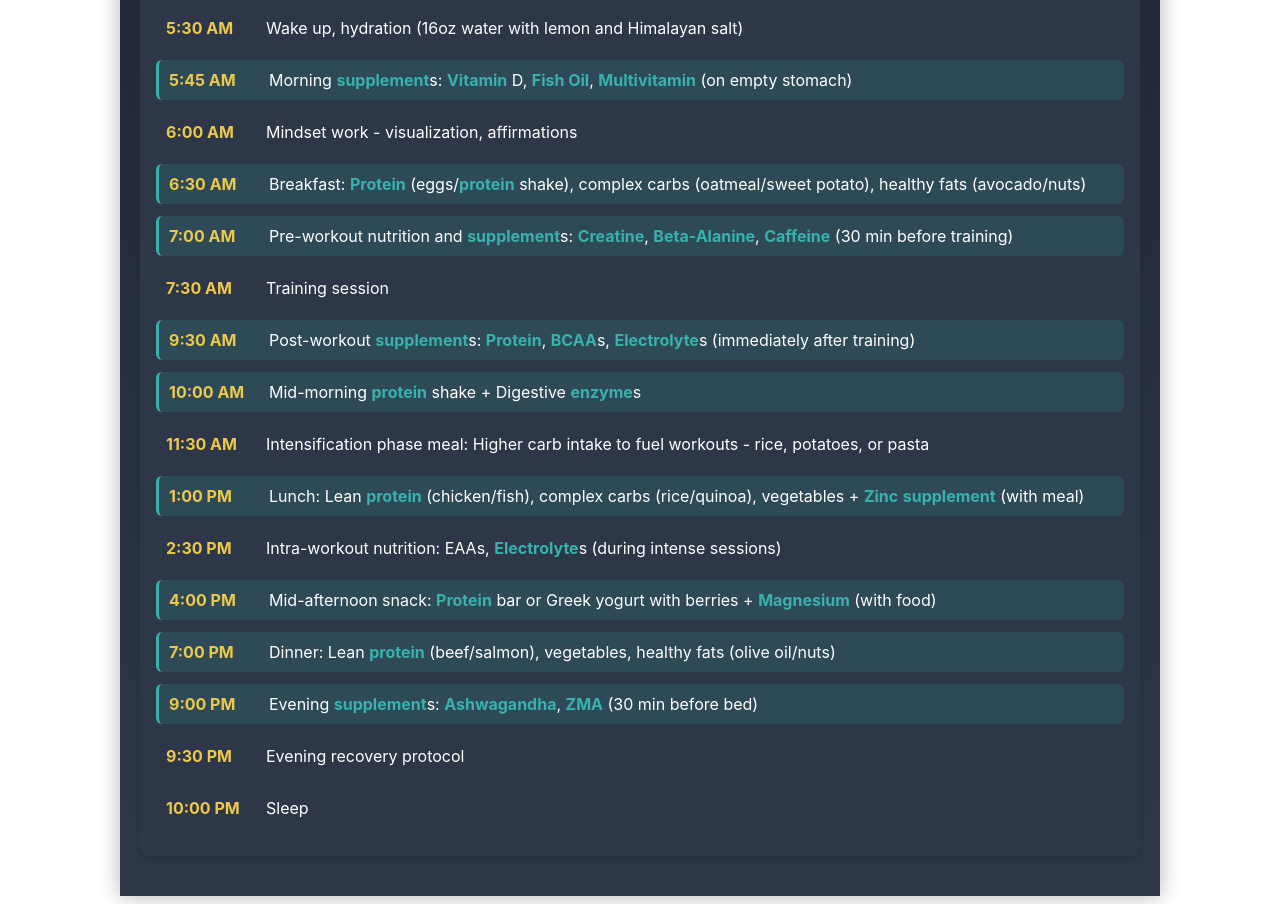
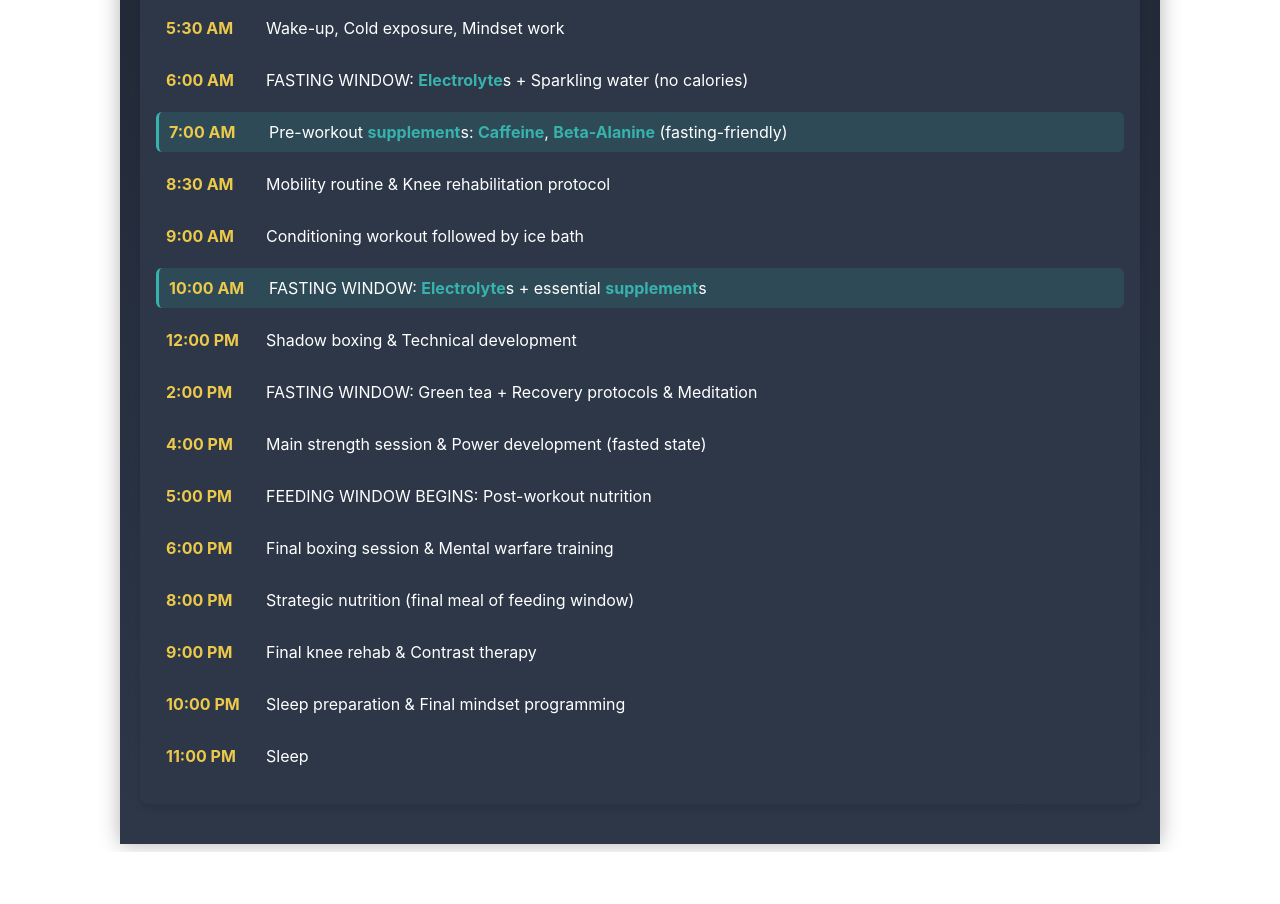
Before and after one commit to Dgcode88/tyson2, a React (Create React App) app: page / in a window 1280 px wide. Shown: the part 640-1544 px from the top of the page. After the commit the page ends 1492 px from the top, so only its background shows below. Built offline with nearby package versions, Linux system fonts and the light colour scheme.

Commit message:
Restore original schedule with proper fasting day handling

```diff
--- a/src/App.js
+++ b/src/App.js
@@ -1577,92 +1577,92 @@ function App() {
   };
 
   const getDailySchedule = () => {
-    // Determine if today is a fasting day (for example, odd days or specific days per phase)
-    const isFastingDay = currentDay % 4 === 0; // Example: Every 4th day is a fasting day
-
-    // Common schedule items for all days (fasting and non-fasting)
-    const commonItems = [
-      { time: "5:30 AM", activity: "Wake up, hydration (16oz water with lemon and Himalayan salt)" },
-      { time: "5:45 AM", activity: "Morning supplements: Vitamin D, Fish Oil, Multivitamin (on empty stomach)" },
-      { time: "6:00 AM", activity: "Mindset work - visualization, affirmations" },
-      { time: "7:00 AM", activity: isFastingDay ? "Pre-workout supplements: Creatine, Beta-Alanine, Caffeine (30 min before training)" : "Pre-workout nutrition and supplements: Creatine, Beta-Alanine, Caffeine (30 min before training)" },
-      { time: "9:30 PM", activity: "Evening recovery protocol" },
-      { time: "10:00 PM", activity: "Sleep" },
-    ];
-
-    // Training day specific schedule
-    const trainingDayItems = [
-      { time: "7:30 AM", activity: "Training session" },
-      { time: "9:30 AM", activity: isFastingDay ? "Electrolytes and essential supplements (maintain fast)" : "Post-workout supplements: Protein, BCAAs, Electrolytes (immediately after training)" },
-    ];
-
-    // Rest day specific schedule
-    const restDayItems = [
-      { time: "7:30 AM", activity: "Active recovery: Mobility work or light cardio" },
-      { time: "9:30 AM", activity: "Rehabilitation exercises" },
-    ];
-
-    // Non-fasting day meal items
-    const mealItems = isFastingDay ? [] : [
-      { time: "6:30 AM", activity: "Breakfast: Protein (eggs/protein shake), complex carbs (oatmeal/sweet potato), healthy fats (avocado/nuts)" },
-      { time: "10:00 AM", activity: "Mid-morning protein shake + Digestive enzymes" },
-      { time: "1:00 PM", activity: "Lunch: Lean protein (chicken/fish), complex carbs (rice/quinoa), vegetables + Zinc supplement (with meal)" },
-      { time: "4:00 PM", activity: "Mid-afternoon snack: Protein bar or Greek yogurt with berries + Magnesium (with food)" },
-      { time: "7:00 PM", activity: "Dinner: Lean protein (beef/salmon), vegetables, healthy fats (olive oil/nuts)" },
-    ];
-
-    // Fasting day specific items
-    const fastingDayItems = isFastingDay ? [
-      { time: "9:00 AM", activity: "FASTING WINDOW: Electrolytes + Sparkling water (no calories)" },
-      { time: "12:00 PM", activity: "FASTING WINDOW: Black coffee or green tea + Electrolytes (maintain hydration)" },
-      { time: "3:00 PM", activity: "FASTING WINDOW: Apple cider vinegar water + Minerals (maintain electrolyte balance)" },
-      { time: "6:00 PM", activity: "FASTING WINDOW: Sodium + Potassium in water (maintain electrolyte balance)" },
-      { time: "9:00 PM", activity: "Evening supplements: Ashwagandha, ZMA (30 min before bed)" },
-    ] : [
-      { time: "9:00 PM", activity: "Evening supplements: Ashwagandha, ZMA (30 min before bed)" },
-    ];
-
-    // Phase-specific items
-    const phaseItems = [];
-    switch (currentPhase) {
-      case 1: // Foundation
-        phaseItems.push(
-          { time: "3:00 PM", activity: "Electrolyte drink + Vitamin C (between meals)" },
-          isFastingDay ? { time: "5:00 PM", activity: "Foundation phase: Extended fasting window (prioritizing autophagy)" } :
-          { time: "11:00 AM", activity: "Foundation phase snack: Banana with almond butter (focus on nutrient density)" }
-        );
-        break;
-      case 2: // Intensification
-        phaseItems.push(
-          { time: "2:30 PM", activity: "Intra-workout nutrition: EAAs, Electrolytes (during intense sessions)" },
-          isFastingDay ? { time: "4:00 PM", activity: "Intensification phase: Strategic electrolytes during fasting window" } :
-          { time: "11:30 AM", activity: "Intensification phase meal: Higher carb intake to fuel workouts - rice, potatoes, or pasta" }
-        );
-        break;
-      case 3: // Peak/Maintenance
-        phaseItems.push(
-          { time: "11:30 AM", activity: isFastingDay ? "Pre-lunch: Extended fasting window for metabolic flexibility" : "Pre-lunch supplements: Digestive enzymes (15 min before meal)" },
-          { time: "3:00 PM", activity: "Performance supplements: Beta-Alanine, Citrulline (1 hr before evening session)" },
-          isFastingDay ? { time: "5:00 PM", activity: "Peak phase: Strategic electrolytes during extended fasting" } :
-          { time: "8:30 AM", activity: "Peak phase nutrition: Protein-focused meal with strategic carb timing before/after workouts" }
-        );
-        break;
+    const isTrainingDay = currentDay % 7 !== 0; // Rest on every 7th day
+    const isFastingDay = currentDay % 2 !== 0; // Odd days are fasting days
+
+    if (isTrainingDay) {
+      // Training day schedule
+      if (isFastingDay) {
+        // Fasting + Training day
+        return [
+          { time: "5:30 AM", activity: "Wake-up, Cold exposure, Mindset work" },
+          { time: "6:00 AM", activity: "FASTING WINDOW: Electrolytes + Sparkling water (no calories)" },
+          { time: "7:00 AM", activity: "Pre-workout supplements: Caffeine, Beta-Alanine (fasting-friendly)" },
+          { time: "8:30 AM", activity: "Mobility routine & Knee rehabilitation protocol" },
+          { time: "9:00 AM", activity: "Conditioning workout followed by ice bath" },
+          { time: "10:00 AM", activity: "FASTING WINDOW: Electrolytes + essential supplements" },
+          { time: "12:00 PM", activity: "Shadow boxing & Technical development" },
+          { time: "2:00 PM", activity: "FASTING WINDOW: Green tea + Recovery protocols & Meditation" },
+          { time: "4:00 PM", activity: "Main strength session & Power development (fasted state)" },
+          { time: "5:00 PM", activity: "FEEDING WINDOW BEGINS: Post-workout nutrition" },
+          { time: "6:00 PM", activity: "Final boxing session & Mental warfare training" },
+          { time: "8:00 PM", activity: "Strategic nutrition (final meal of feeding window)" },
+          { time: "9:00 PM", activity: "Final knee rehab & Contrast therapy" },
+          { time: "10:00 PM", activity: "Sleep preparation & Final mindset programming" },
+          { time: "11:00 PM", activity: "Sleep" },
+        ];
+      } else {
+        // Feeding + Training day
+        return [
+          { time: "7:30 AM", activity: "Wake-up, Cold exposure, Mindset work" },
+          { time: "8:30 AM", activity: "Breakfast: Protein + complex carbs" },
+          { time: "9:00 AM", activity: "Mobility routine & Knee rehabilitation protocol" },
+          { time: "9:30 AM", activity: "Pre-workout nutrition and supplements" },
+          { time: "10:00 AM", activity: "Conditioning workout followed by ice bath" },
+          { time: "11:30 AM", activity: "Post-workout nutrition: Protein + carbohydrates" },
+          { time: "12:00 PM", activity: "Shadow boxing & Technical development" },
+          { time: "1:30 PM", activity: "Lunch: High protein, moderate carbs, healthy fats" },
+          { time: "2:00 PM", activity: "Recovery protocols & Meditation" },
+          { time: "3:30 PM", activity: "Pre-workout snack: Protein + quick digesting carbs" },
+          { time: "4:00 PM", activity: "Main strength session & Power development" },
+          { time: "5:30 PM", activity: "Post-workout nutrition: Protein + carbohydrates" },
+          { time: "6:00 PM", activity: "Final boxing session & Mental warfare training" },
+          { time: "8:00 PM", activity: "Dinner: Lean protein + vegetables + healthy fats" },
+          { time: "9:00 PM", activity: "Final knee rehab & Contrast therapy" },
+          { time: "10:00 PM", activity: "Sleep preparation & Final mindset programming" },
+          { time: "11:00 PM", activity: "Sleep" },
+        ];
+      }
+    } else {
+      // Rest day schedule
+      if (isFastingDay) {
+        // Fasting + Rest day
+        return [
+          { time: "8:00 AM", activity: "Wake-up, Cold exposure, Extended mindset work" },
+          { time: "8:30 AM", activity: "FASTING WINDOW: Electrolytes + Mineral water" },
+          { time: "9:00 AM", activity: "Extended mobility session & Injury prevention" },
+          { time: "10:00 AM", activity: "FASTING WINDOW: Black coffee + Light active recovery" },
+          { time: "12:00 PM", activity: "Mental training & Visualization" },
+          { time: "2:00 PM", activity: "FASTING WINDOW: Green tea + Recovery modalities" },
+          { time: "4:00 PM", activity: "Study fighting footage & Strategy development" },
+          { time: "5:00 PM", activity: "FEEDING WINDOW BEGINS: First meal after fast" },
+          { time: "6:00 PM", activity: "Light skill practice & Balance work" },
+          { time: "8:00 PM", activity: "Strategic nutrition (final meal of feeding window)" },
+          { time: "9:00 PM", activity: "Final recovery protocols" },
+          { time: "10:00 PM", activity: "Sleep preparation & Relaxation techniques" },
+          { time: "11:00 PM", activity: "Sleep" },
+        ];
+      } else {
+        // Feeding + Rest day
+        return [
+          { time: "8:00 AM", activity: "Wake-up, Cold exposure, Extended mindset work" },
+          { time: "8:30 AM", activity: "Breakfast: Protein-focused with healthy fats" },
+          { time: "9:00 AM", activity: "Extended mobility session & Injury prevention" },
+          { time: "10:00 AM", activity: "Light active recovery & Technique study" },
+          { time: "11:30 AM", activity: "Mid-morning snack: Protein + fruits" },
+          { time: "12:00 PM", activity: "Mental training & Visualization" },
+          { time: "1:30 PM", activity: "Lunch: Balanced meal with all macronutrients" },
+          { time: "2:00 PM", activity: "Recovery modalities & Contrast therapy" },
+          { time: "3:30 PM", activity: "Afternoon snack: Protein + vegetables" },
+          { time: "4:00 PM", activity: "Study fighting footage & Strategy development" },
+          { time: "6:00 PM", activity: "Light skill practice & Balance work" },
+          { time: "8:00 PM", activity: "Dinner: High-protein meal with vegetables" },
+          { time: "9:00 PM", activity: "Final recovery protocols" },
+          { time: "10:00 PM", activity: "Sleep preparation & Relaxation techniques" },
+          { time: "11:00 PM", activity: "Sleep" },
+        ];
+      }
     }
-
-    const isTrainingDay = currentDay % 7 !== 0; // Rest on every 7th day
-
-    // Sort by time and return combined schedule
-    return [
-      ...commonItems,
-      ...(isTrainingDay ? trainingDayItems : restDayItems),
-      ...mealItems,
-      ...fastingDayItems,
-      ...phaseItems,
-    ].sort((a, b) => {
-      const timeA = new Date(`1970/01/01 ${a.time}`);
-      const timeB = new Date(`1970/01/01 ${b.time}`);
-      return timeA - timeB;
-    });
   };
 
   const getDailyChecklist = () => {
```
